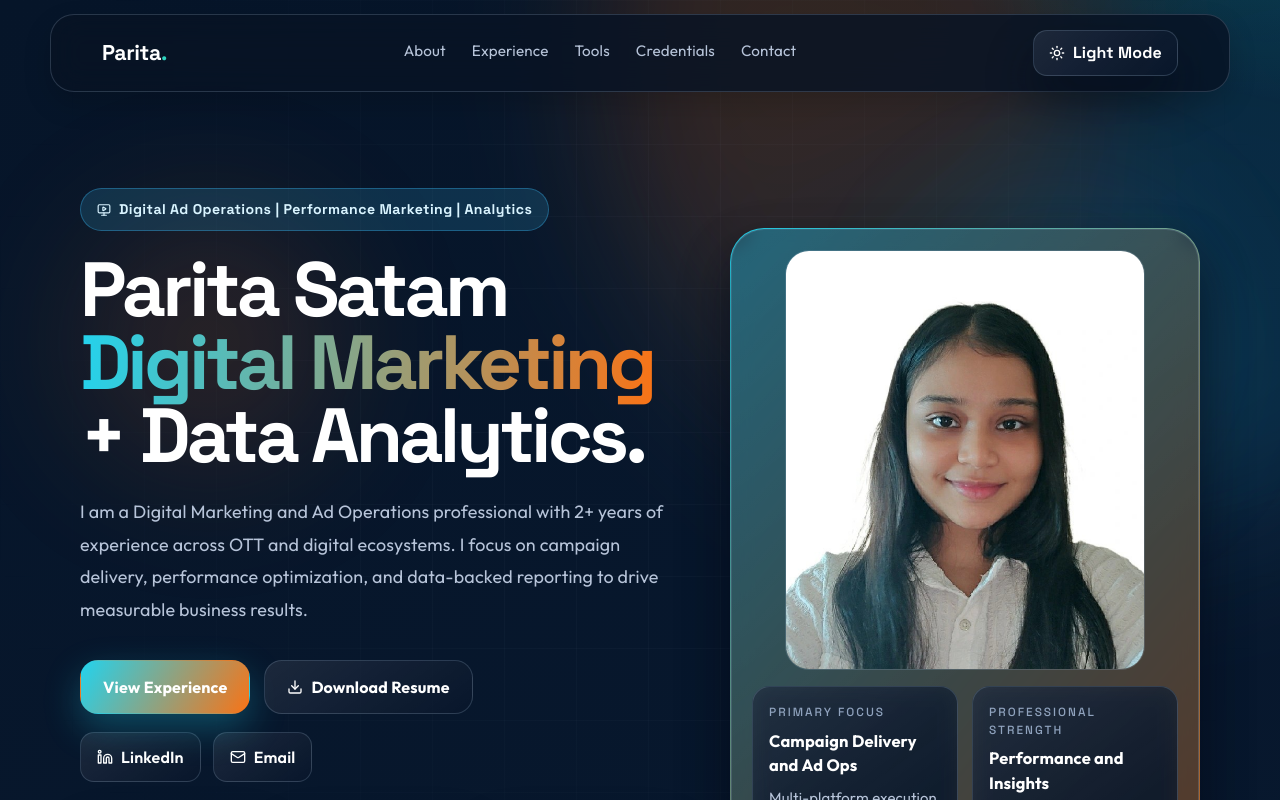
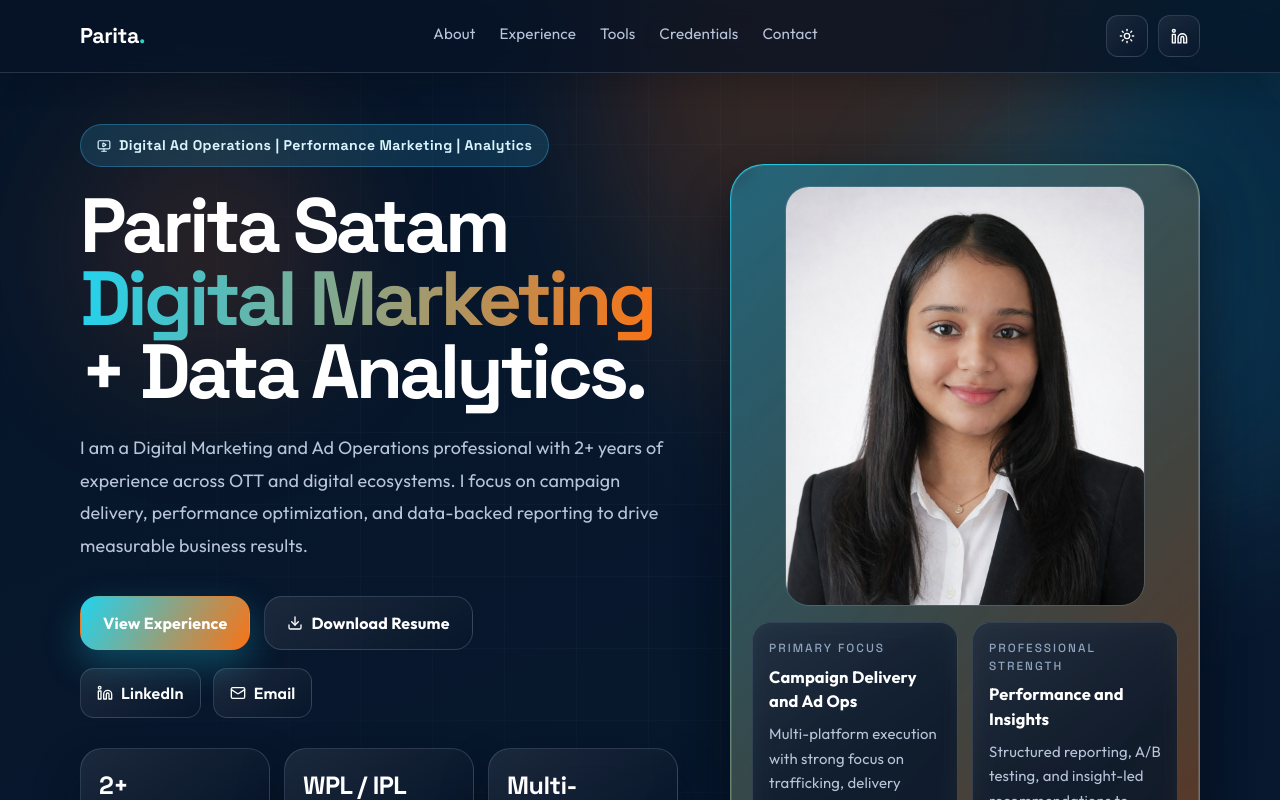
Before and after one commit to paritasatam/portfolio, a React (Vite) app: page / in a window 1280 px wide. Shown: the top 800 px of the page. Built offline with nearby package versions, Linux system fonts and the light colour scheme.

Commit message:
Update navbar style and replace profile photo

```diff
--- a/src/App.jsx
+++ b/src/App.jsx
@@ -152,6 +152,16 @@ function Header({ theme, setTheme }) {
 
         <div className="desktop-actions">
           <ThemeToggle theme={theme} setTheme={setTheme} />
+          <a
+            href="https://www.linkedin.com/in/paritasatam/"
+            target="_blank"
+            rel="noreferrer"
+            className="nav-linkedin"
+            aria-label="Visit LinkedIn profile"
+            title="LinkedIn"
+          >
+            <Linkedin size={17} />
+          </a>
         </div>
 
         <button
@@ -166,12 +176,23 @@ function Header({ theme, setTheme }) {
 
       {open && (
         <div className="mobile-menu">
+          <div className="container mobile-menu-inner">
             <a href="#about" onClick={() => setOpen(false)}>About</a>
             <a href="#experience" onClick={() => setOpen(false)}>Experience</a>
             <a href="#tools" onClick={() => setOpen(false)}>Tools</a>
             <a href="#certifications" onClick={() => setOpen(false)}>Credentials</a>
             <a href="#contact" onClick={() => setOpen(false)}>Contact</a>
             <ThemeToggle theme={theme} setTheme={setTheme} />
+            <a
+              href="https://www.linkedin.com/in/paritasatam/"
+              target="_blank"
+              rel="noreferrer"
+              className="mobile-linkedin-link"
+            >
+              <Linkedin size={16} />
+              <span>LinkedIn</span>
+            </a>
+          </div>
         </div>
       )}
     </header>
--- a/src/index.css
+++ b/src/index.css
@@ -183,16 +183,15 @@ img {
 }
 
 .site-header {
-  position: sticky;
-  top: 14px;
+  position: fixed;
+  top: 0;
+  left: 0;
+  right: 0;
   z-index: 60;
-  width: min(1180px, calc(100% - 28px));
-  margin: 14px auto 0;
-  border: 1px solid var(--border);
-  border-radius: 24px;
-  backdrop-filter: blur(16px);
-  background: color-mix(in srgb, var(--surface-strong) 88%, transparent);
-  box-shadow: 0 12px 28px rgba(0, 0, 0, 0.16);
+  border-bottom: 1px solid color-mix(in srgb, var(--border) 90%, transparent);
+  backdrop-filter: blur(14px) saturate(140%);
+  background: color-mix(in srgb, var(--surface-strong) 82%, transparent);
+  box-shadow: 0 12px 24px rgba(2, 9, 20, 0.22);
 }
 
 .nav-row {
@@ -200,8 +199,7 @@ img {
   align-items: center;
   justify-content: space-between;
   gap: 16px;
-  min-height: 76px;
-  padding: 0 22px;
+  min-height: 72px;
 }
 
 .brand {
@@ -218,14 +216,14 @@ img {
 
 .desktop-nav {
   display: flex;
-  gap: 26px;
+  gap: 24px;
   font-size: 0.95rem;
   color: var(--muted);
 }
 
 .desktop-nav a {
   position: relative;
-  padding-bottom: 4px;
+  padding-bottom: 3px;
   transition: color 0.2s ease;
 }
 
@@ -254,7 +252,7 @@ img {
 .desktop-actions {
   display: flex;
   align-items: center;
-  gap: 12px;
+  gap: 10px;
 }
 
 .menu-button {
@@ -264,23 +262,27 @@ img {
   height: 42px;
   width: 42px;
   border-radius: 12px;
-  border: 1px solid var(--border);
+  border: 1px solid color-mix(in srgb, var(--border) 90%, transparent);
   background: color-mix(in srgb, var(--surface) 92%, transparent);
   color: var(--heading);
 }
 
 .mobile-menu {
   display: none;
-  padding: 0 22px 20px;
+  padding: 0 0 18px;
   border-top: 1px solid var(--border);
-  background: color-mix(in srgb, var(--surface-strong) 92%, transparent);
-  border-bottom-left-radius: 24px;
-  border-bottom-right-radius: 24px;
+  background: color-mix(in srgb, var(--surface-strong) 96%, transparent);
+}
+
+.mobile-menu-inner {
+  display: grid;
+  gap: 2px;
+  padding-top: 12px;
 }
 
 .mobile-menu a {
   display: block;
-  padding: 10px 0;
+  padding: 10px 2px;
   color: var(--muted);
 }
 
@@ -307,9 +309,67 @@ img {
   box-shadow: 0 14px 30px rgba(0, 0, 0, 0.18);
 }
 
+.desktop-actions .theme-toggle {
+  width: 42px;
+  height: 42px;
+  padding: 0;
+  border-radius: 12px;
+  justify-content: center;
+  box-shadow: none;
+}
+
+.desktop-actions .theme-toggle span {
+  display: none;
+}
+
+.desktop-actions .theme-toggle:hover {
+  box-shadow: 0 10px 20px rgba(2, 9, 20, 0.24);
+}
+
+.nav-linkedin {
+  display: inline-flex;
+  align-items: center;
+  justify-content: center;
+  width: 42px;
+  height: 42px;
+  border-radius: 12px;
+  border: 1px solid color-mix(in srgb, var(--border) 90%, transparent);
+  background:
+    linear-gradient(145deg, var(--surface-highlight), transparent),
+    color-mix(in srgb, var(--surface) 92%, transparent);
+  color: var(--heading);
+  transition: transform 0.2s ease, box-shadow 0.22s ease, color 0.2s ease;
+}
+
+.nav-linkedin:hover {
+  transform: translateY(-1px);
+  color: var(--accent-3);
+  box-shadow: 0 10px 20px rgba(2, 9, 20, 0.24);
+}
+
+.mobile-menu .mobile-linkedin-link {
+  display: inline-flex;
+  align-items: center;
+  gap: 8px;
+  margin-top: 8px;
+  padding: 10px 12px;
+  border-radius: 12px;
+  border: 1px solid var(--border);
+  color: var(--heading);
+  background:
+    linear-gradient(145deg, var(--surface-highlight), transparent),
+    color-mix(in srgb, var(--surface) 92%, transparent);
+}
+
+.mobile-menu .theme-toggle,
+.mobile-menu .mobile-linkedin-link {
+  width: 100%;
+  justify-content: center;
+}
+
 .hero-section {
   position: relative;
-  padding: 96px 0 74px;
+  padding: 124px 0 74px;
 }
 
 .hero-grid {
@@ -844,7 +904,7 @@ img {
   }
 
   .hero-section {
-    padding-top: 68px;
+    padding-top: 98px;
   }
 
   .profile-image {
@@ -872,19 +932,6 @@ img {
   .container,
   .container.narrow {
     width: min(100% - 24px, 1120px);
-  }
-
-  .site-header {
-    top: 8px;
-    width: calc(100% - 16px);
-    margin-top: 8px;
-    border-radius: 18px;
-  }
-
-  .nav-row,
-  .mobile-menu {
-    padding-left: 14px;
-    padding-right: 14px;
   }
 
   .hero-title {
```
Also changed, not shown: src/assets/Parita.jpg. Lines whose indentation alone changed are shown as unchanged.
